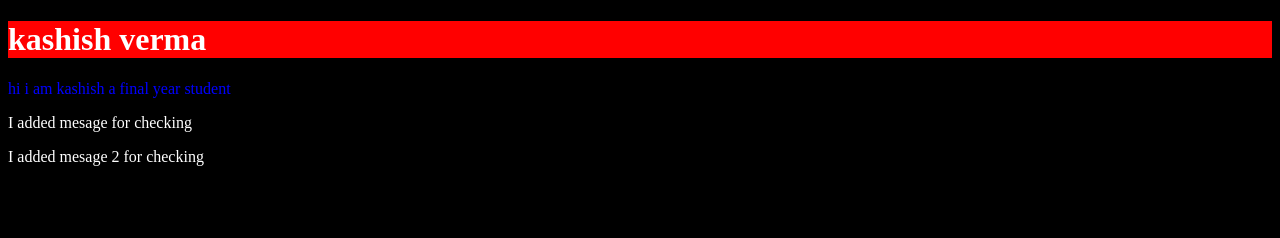
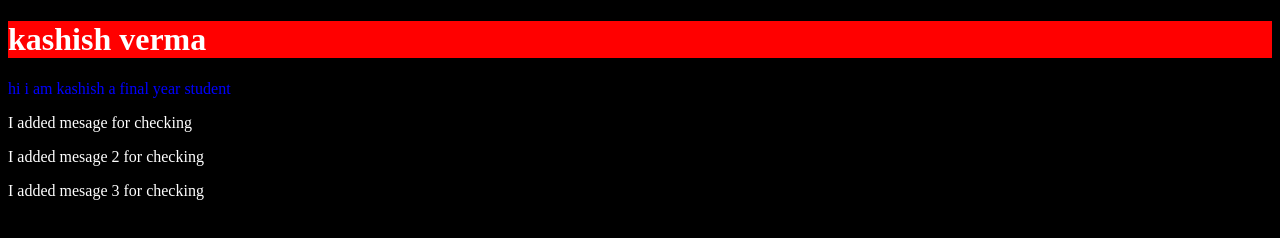
Before and after one commit to kashishver-ma/Devops-learnings, a plain HTML site: page myapp/index.html in a window 1280 px wide. Drawn offline with Linux system fonts and the light colour scheme.

Commit message:
Update index.html

```diff
--- a/myapp/index.html
+++ b/myapp/index.html
@@ -12,6 +12,8 @@
     <!-- <h1>daizy hasija</h1> -->
     <p> I added mesage for checking</p>
     <p> I added mesage 2 for checking</p>
+    <p> I added mesage 3 for checking</p>
+
   </body>
 </html>
 
```
